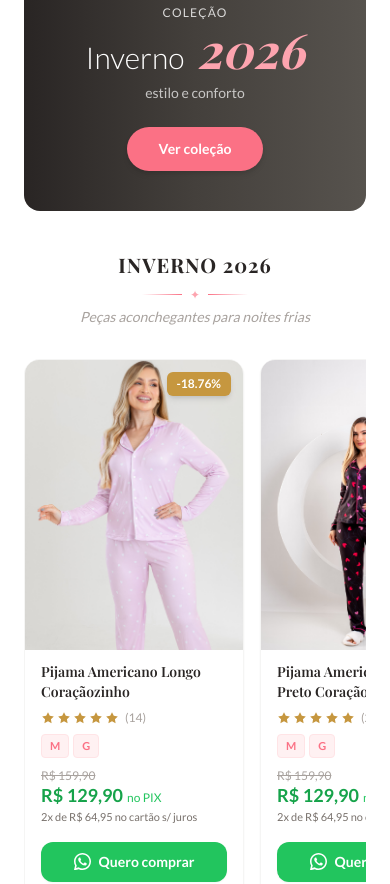
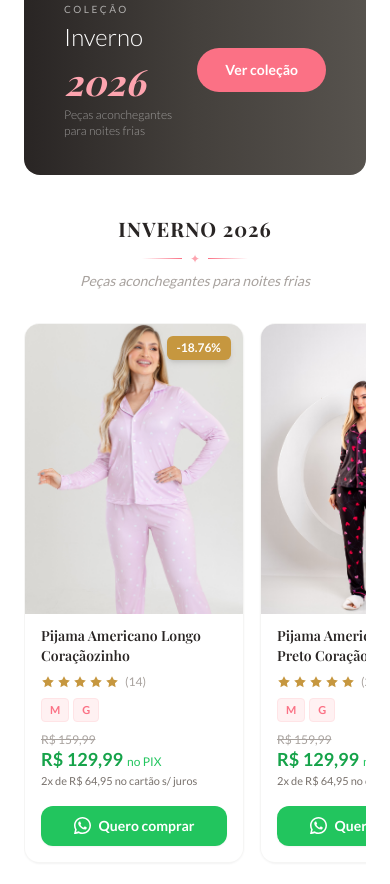
Before and after one commit to DiegoNeres99/pijamaria, a React (Vite) app: page / in a window 390 px wide. Shown: the part 2180-3064 px from the top of the page. Built offline with nearby package versions, Linux system fonts and the light colour scheme; a web font is replaced by a local one.

Commit message:
correções

```diff
--- a/src/components/Catalog.tsx
+++ b/src/components/Catalog.tsx
@@ -4,39 +4,35 @@ import type { CatalogSection, CatalogBanner } from '../data/products'
 import ProductCard from './ProductCard'
 
 // ── Banner promocional full-width entre seções ─────────────
-function PromoBanner({ b }: { b: CatalogBanner }) {
+function PromoBanner({ b, subtitle }: { b: CatalogBanner; subtitle?: string }) {
   return (
     <div className={`w-full rounded-2xl overflow-hidden mb-10 ${b.bg}`}>
-      <div className="flex flex-col sm:flex-row items-center justify-between px-8 sm:px-14 py-10 sm:py-12 gap-6">
+      <div className="flex items-center justify-between px-10 sm:px-16 py-9 sm:py-11 gap-6">
+
         {/* Texto */}
-        <div className="flex flex-col items-center sm:items-start text-center sm:text-left">
-          <span className={`text-xs uppercase tracking-widest font-medium mb-1 opacity-80 ${b.textColor}`}>
+        <div className="flex flex-col gap-1">
+          <span className={`text-[10px] uppercase tracking-[0.25em] font-medium opacity-60 ${b.textColor}`}>
             {b.tag}
           </span>
-          <div className="flex items-baseline gap-3 flex-wrap justify-center sm:justify-start">
-            <span className={`font-sans text-3xl sm:text-4xl font-light ${b.textColor}`}>{b.title}</span>
-            <span className={`font-serif text-5xl sm:text-7xl font-bold italic leading-none ${b.accentColor}`}>
+          <div className="flex items-baseline gap-2.5 flex-wrap">
+            <span className={`font-sans text-2xl sm:text-3xl font-light ${b.textColor}`}>{b.title}</span>
+            <span className={`font-serif text-4xl sm:text-5xl font-bold italic leading-none ${b.accentColor}`}>
               {b.highlight}
             </span>
           </div>
-          <p className={`text-sm mt-2 opacity-70 ${b.textColor}`}>estilo e conforto</p>
-        </div>
-
-        {/* Decoração central */}
-        <div className="hidden sm:flex flex-col items-center opacity-20">
-          <div className="w-px h-24 bg-white" />
-          <span className="text-white text-4xl mt-2">✦</span>
+          {subtitle && (
+            <p className={`text-xs sm:text-sm mt-1 opacity-50 font-light ${b.textColor}`}>{subtitle}</p>
+          )}
         </div>
 
         {/* CTA */}
-        <div className="flex flex-col items-center gap-3">
-          <a
-            href={b.ctaHref}
-            className={`px-8 py-3 rounded-full font-semibold text-sm transition-all shadow-md ${b.btnClass}`}
-          >
-            {b.cta}
-          </a>
-        </div>
+        <a
+          href={b.ctaHref}
+          className={`flex-shrink-0 px-7 py-3 rounded-full font-semibold text-sm transition-all duration-200 hover:opacity-90 hover:scale-105 active:scale-95 ${b.btnClass}`}
+        >
+          {b.cta}
+        </a>
+
       </div>
     </div>
   )
@@ -58,7 +54,7 @@ function CategoryCarousel({ section }: { section: CatalogSection }) {
   return (
     <div className="mb-4">
       {/* Banner antes da seção */}
-      {section.banner && <PromoBanner b={section.banner} />}
+      {section.banner && <PromoBanner b={section.banner} subtitle={section.subtitle} />}
 
       {/* Título da seção */}
       <div className="text-center mb-8">
--- a/src/data/products.ts
+++ b/src/data/products.ts
@@ -20,8 +20,8 @@ export const products: Product[] = [
   {
     id: 1,
     name: 'Pijama Americano Longo Coraçãozinho',
-    price: 'R$ 129,90',
-    originalPrice: 'R$ 159,90',
+    price: 'R$ 129,99',
+    originalPrice: 'R$ 159,99',
     discount: 18.76,
     rating: 5,
     reviews: 14,
@@ -35,8 +35,8 @@ export const products: Product[] = [
   {
     id: 2,
     name: 'Pijama Americano Longo Preto Coração',
-    price: 'R$ 129,90',
-    originalPrice: 'R$ 159,90',
+    price: 'R$ 129,99',
+    originalPrice: 'R$ 159,99',
     discount: 18.76,
     rating: 5,
     reviews: 29,
@@ -50,8 +50,8 @@ export const products: Product[] = [
   {
     id: 3,
     name: 'Pijama Americano Longo Margarida',
-    price: 'R$ 129,90',
-    originalPrice: 'R$ 159,90',
+    price: 'R$ 129,99',
+    originalPrice: 'R$ 159,99',
     discount: 18.76,
     rating: 5,
     reviews: 52,
@@ -65,8 +65,8 @@ export const products: Product[] = [
   {
     id: 4,
     name: 'Pijama Americano Longo Azul com Coração ',
-    price: 'R$ 129,90',
-    originalPrice: 'R$ 159,90',
+    price: 'R$ 129,99',
+    originalPrice: 'R$ 159,99',
     discount: 18.76,
     rating: 5,
     reviews: 241,
@@ -80,8 +80,8 @@ export const products: Product[] = [
    {
     id: 5,
     name: 'Pijama Manguinha Laço Listras',
-    price: 'R$ 99,90',
-    originalPrice: 'R$ 129,90',
+    price: 'R$ 99,99',
+    originalPrice: 'R$ 129,99',
     discount: 23.09,
     rating: 5,
     reviews: 241,
@@ -97,8 +97,8 @@ export const products: Product[] = [
   {
     id: 7,
     name: 'Pijama Curto Floral Verão',
-    price: 'R$ 99,90',
-    originalPrice: 'R$ 129,90',
+    price: 'R$ 99,99',
+    originalPrice: 'R$ 129,99',
     discount: 23.09,
     rating: 5,
     reviews: 729,
@@ -112,8 +112,8 @@ export const products: Product[] = [
   {
     id: 8,
     name: 'Pijama Americano Curto Coração Preto e Branco ',
-    price: 'R$ 99,90',
-    originalPrice: 'R$ 129,90',
+    price: 'R$ 99,99',
+    originalPrice: 'R$ 129,99',
     discount: 23.09,
     rating: 5,
     reviews: 266,
@@ -127,8 +127,8 @@ export const products: Product[] = [
   {
     id: 9,
     name: 'Pijama Americano Curto Xadrez',
-    price: 'R$ 99,90',
-    originalPrice: 'R$ 129,90',
+    price: 'R$ 99,99',
+    originalPrice: 'R$ 129,99',
     discount: 23.09,
     rating: 5,
     reviews: 283,
@@ -142,8 +142,8 @@ export const products: Product[] = [
   {
     id: 10,
     name: 'Pijama Americano Curto Coração Colorido ',
-    price: 'R$ 99,90',
-    originalPrice: 'R$ 129,90',
+    price: 'R$ 99,99',
+    originalPrice: 'R$ 129,99',
     discount: 23.09,
     rating: 5,
     reviews: 145,
@@ -157,8 +157,8 @@ export const products: Product[] = [
   {
     id: 11,
     name: 'Pijama Americano Curto Margarida',
-    price: 'R$ 99,90',
-    originalPrice: 'R$ 129,90',
+    price: 'R$ 99,99',
+    originalPrice: 'R$ 129,99',
     discount: 23.09,
     rating: 5,
     reviews: 88,
@@ -171,10 +171,25 @@ export const products: Product[] = [
   },
   // ── TAMANHOS UNICO ─────────────────────────────────────────────
   {
+    id: 12,
+    name: 'Pijama Americano Curto Oncinha',
+    price: 'R$ 99,99',
+    originalPrice: 'R$ 129,99',
+    discount: 23.09,
+    rating: 5,
+    reviews: 178,
+    pixLabel: 'no PIX',
+    installments: '2x de R$ 49,95 no cartão s/ juros',
+    sizes: ['Tamanho Único', '38 a 44'],
+    description: 'Animal print moderno com tecido leve e macio. Estilo e conforto para qualquer estação.',
+    category: 'Feminino',
+    image: 'src/galerias/tamanho_unico/tamanho_unico1.JPG',
+  },
+  {
     id: 13,
-    name: 'Pijama Feminino Floral Longo',
-    price: 'R$ 99,90',
-    originalPrice: 'R$ 129,90',
+    name: 'Pijama Americano Curto Vaquinha',
+    price: 'R$ 99,99',
+    originalPrice: 'R$ 129,99',
     discount: 23.09,
     rating: 5,
     reviews: 241,
@@ -187,9 +202,9 @@ export const products: Product[] = [
   },
   {
     id: 14,
-    name: 'Camisola Delicada Renda',
-    price: 'R$ 74,90',
-    originalPrice: 'R$ 89,90',
+    name: 'Pijama Manguinha Colorido',
+    price: 'R$ 74,99',
+    originalPrice: 'R$ 89,99',
     discount: 16.69,
     rating: 5,
     reviews: 56,
@@ -202,9 +217,9 @@ export const products: Product[] = [
   },
   {
     id: 15,
-    name: 'Conjunto Feminino Rosê',
-    price: 'R$ 74,90',
-    originalPrice: 'R$ 89,90',
+    name: 'Pijama Manguinha Listra Colorido',
+    price: 'R$ 74,99',
+    originalPrice: 'R$ 89,99',
     discount: 16.69,
     rating: 5,
     reviews: 103,
@@ -216,136 +231,13 @@ export const products: Product[] = [
     image: 'src/galerias/tamanho_unico/tamanho_unico4.jpg',
   },
 
-  // ── PLUS SIZE ────────────────────────────────────────────
-  {
-    id: 18,
-    name: 'Pijama Plus Size Floral',
-    price: 'R$ 78,90',
-    originalPrice: 'R$ 94,90',
-    discount: 17,
-    rating: 4.6,
-    reviews: 38,
-    pixLabel: 'no PIX',
-    installments: '2x de R$ 47,45 no cartão s/ juros',
-    sizes: ['G1', 'G2', 'G3'],
-    description: 'Estampa floral com corte generoso. Conforto e estilo para todos os tamanhos.',
-    category: 'Plus Size',
-    image: 'https://images.unsplash.com/photo-1441986300917-64674bd600d8?w=600&q=80',
-  },
-  {
-    id: 19,
-    name: 'Conjunto Plus Size Listrado',
-    price: 'R$ 84,90',
-    originalPrice: 'R$ 99,90',
-    discount: 15,
-    rating: 4.8,
-    reviews: 61,
-    pixLabel: 'no PIX',
-    installments: '3x de R$ 33,30 no cartão s/ juros',
-    sizes: ['G1', 'G2', 'G3'],
-    description: 'Listras horizontais modernas com caimento perfeito. Valoriza toda a silhueta.',
-    category: 'Plus Size',
-    image: 'https://images.unsplash.com/photo-1558618666-fcd25c85cd64?w=600&q=80',
-  },
-  {
-    id: 20,
-    name: 'Camisola Plus Size Renda',
-    price: 'R$ 64,90',
-    originalPrice: 'R$ 79,90',
-    discount: 19,
-    rating: 4.7,
-    reviews: 29,
-    pixLabel: 'no PIX',
-    installments: '2x de R$ 39,95 no cartão s/ juros',
-    sizes: ['G1', 'G2', 'G3'],
-    description: 'Camisola com detalhe em renda e alças confortáveis. Feminina e delicada.',
-    category: 'Plus Size',
-    image: 'https://images.unsplash.com/photo-1523381210434-271e8be1f52b?w=600&q=80',
-  },
-  {
-    id: 21,
-    name: 'Pijama Plus Size Inverno',
-    price: 'R$ 96,90',
-    originalPrice: 'R$ 114,90',
-    discount: 16,
-    rating: 4.9,
-    reviews: 45,
-    pixLabel: 'no PIX',
-    installments: '3x de R$ 38,30 no cartão s/ juros',
-    sizes: ['G1', 'G2', 'G3'],
-    description: 'Soft quentinho e aconchegante. Modelagem ampla para máximo conforto no frio.',
-    category: 'Plus Size',
-    image: 'https://images.unsplash.com/photo-1585386959984-a4155224a1ad?w=600&q=80',
-  },
-
-  // ── INFANTIL ─────────────────────────────────────────────
-  {
-    id: 22,
-    name: 'Pijama Infantil Unicórnio',
-    price: 'R$ 45,90',
-    originalPrice: 'R$ 54,90',
-    discount: 16,
-    rating: 5.0,
-    reviews: 29,
-    pixLabel: 'no PIX',
-    installments: '2x de R$ 27,45 no cartão s/ juros',
-    sizes: ['2', '4', '6', '8', '10'],
-    description: 'Estampa de unicórnio encantada. Tecido suave e seguro para pele sensível.',
-    category: 'Infantil',
-    image: 'https://images.unsplash.com/photo-1522771930-78848d9293e8?w=600&q=80',
-  },
-  {
-    id: 23,
-    name: 'Pijama Infantil Dinossauro',
-    price: 'R$ 42,90',
-    originalPrice: 'R$ 52,90',
-    discount: 19,
-    rating: 4.8,
-    reviews: 114,
-    pixLabel: 'no PIX',
-    installments: '2x de R$ 26,45 no cartão s/ juros',
-    sizes: ['2', '4', '6', '8'],
-    description: 'Dinossauros coloridos em tecido macio. Os pequenos vão adorar!',
-    category: 'Infantil',
-    image: 'https://images.unsplash.com/photo-1558618666-fcd25c85cd64?w=600&q=80',
-  },
-  {
-    id: 24,
-    name: 'Pijama Infantil Estrelinhas',
-    price: 'R$ 39,90',
-    originalPrice: 'R$ 48,90',
-    discount: 18,
-    rating: 4.9,
-    reviews: 87,
-    pixLabel: 'no PIX',
-    installments: '1x de R$ 48,90 no cartão s/ juros',
-    sizes: ['2', '4', '6', '8', '10'],
-    description: 'Fundo azul com estrelinhas brilhantes. Perfeito para sonhar alto!',
-    category: 'Infantil',
-    image: 'https://images.unsplash.com/photo-1523381210434-271e8be1f52b?w=600&q=80',
-  },
-  {
-    id: 25,
-    name: 'Pijama Infantil Princesa',
-    price: 'R$ 47,90',
-    originalPrice: 'R$ 57,90',
-    discount: 17,
-    rating: 4.7,
-    reviews: 63,
-    pixLabel: 'no PIX',
-    installments: '2x de R$ 28,95 no cartão s/ juros',
-    sizes: ['4', '6', '8', '10'],
-    description: 'Rosa e cheio de detalhes de princesa. Para pequenas que adoram se sentir especiais.',
-    category: 'Infantil',
-    image: 'https://images.unsplash.com/photo-1615397349754-cfa2066a298e?w=600&q=80',
-  },
 ]
 
 // ============================================================
 // Categorias exibidas na seção de filtros
 // Adicione ou remova categorias conforme necessário
 // ============================================================
-export const categories = ['Todos', 'Feminino', 'Infantil', 'Inverno', 'Verão', 'Plus Size']
+export const categories = ['Todos', 'Inverno', 'Verão', 'Feminino']
 
 // ============================================================
 // Seções do catálogo — cada item vira uma seção com título
@@ -420,38 +312,6 @@ export const catalogSections: CatalogSection[] = [
       btnClass: 'bg-white text-rose-500 hover:bg-rose-50',
     },
   },
-  {
-    title: 'Plus Size',
-    subtitle: 'Conforto e estilo em todos os tamanhos',
-    category: 'Plus Size',
-    banner: {
-      tag: 'para todas',
-      title: 'Coleção',
-      highlight: 'Plus Size',
-      cta: 'Ver modelos',
-      ctaHref: '#catalogo',
-      bg: 'bg-gradient-to-r from-violet-400 via-purple-400 to-fuchsia-400',
-      textColor: 'text-white',
-      accentColor: 'text-yellow-200',
-      btnClass: 'bg-white text-purple-600 hover:bg-purple-50',
-    },
-  },
-  {
-    title: 'Infantil',
-    subtitle: 'Sonhos gostosos para os pequenos',
-    category: 'Infantil',
-    banner: {
-      tag: 'para os pequenos',
-      title: 'Coleção',
-      highlight: 'Infantil',
-      cta: 'Ver modelos',
-      ctaHref: '#catalogo',
-      bg: 'bg-gradient-to-r from-amber-300 via-yellow-300 to-orange-300',
-      textColor: 'text-stone-800',
-      accentColor: 'text-stone-800',
-      btnClass: 'bg-stone-800 text-white hover:bg-stone-700',
-    },
-  },
 ]
 
 // ============================================================
@@ -459,12 +319,21 @@ export const catalogSections: CatalogSection[] = [
 // Substitua as URLs por fotos reais da marca
 // ============================================================
 export const galleryImages: string[] = [
-  'https://images.unsplash.com/photo-1631194758628-71ec7c35137e?w=800&q=80',
-  'https://images.unsplash.com/photo-1515886657613-9f3515b0c78f?w=800&q=80',
-  'https://images.unsplash.com/photo-1585386959984-a4155224a1ad?w=800&q=80',
-  'https://images.unsplash.com/photo-1596755094514-f87e34085b2c?w=800&q=80',
-  'https://images.unsplash.com/photo-1522771930-78848d9293e8?w=800&q=80',
-  'https://images.unsplash.com/photo-1441986300917-64674bd600d8?w=800&q=80',
-  'https://images.unsplash.com/photo-1523381210434-271e8be1f52b?w=800&q=80',
-  'https://images.unsplash.com/photo-1558618666-fcd25c85cd64?w=800&q=80',
+  // Inverno
+  'src/galerias/inverno/longo1_G.JPG',
+  'src/galerias/inverno/longo2_G.JPG',
+  'src/galerias/inverno/longo3_G.JPG',
+  'src/galerias/inverno/longo4_G.JPG',
+  'src/galerias/inverno/longo5_M.JPG',
+  // Verão
+  'src/galerias/verao/curto1_G.JPG',
+  'src/galerias/verao/curto2_G.JPG',
+  'src/galerias/verao/curto3_G.JPG',
+  'src/galerias/verao/curto4_G.JPG',
+  'src/galerias/verao/curto5_G.JPG',
+  // Feminino / Tamanho Único
+  'src/galerias/tamanho_unico/tamanho_unico1.JPG',
+  'src/galerias/tamanho_unico/tamanho_unico2.JPG',
+  'src/galerias/tamanho_unico/tamanho_unico3.jpg',
+  'src/galerias/tamanho_unico/tamanho_unico4.jpg',
 ]
```
Also changed, not shown: src/components/Gallery.tsx (+33 -5 lines).
